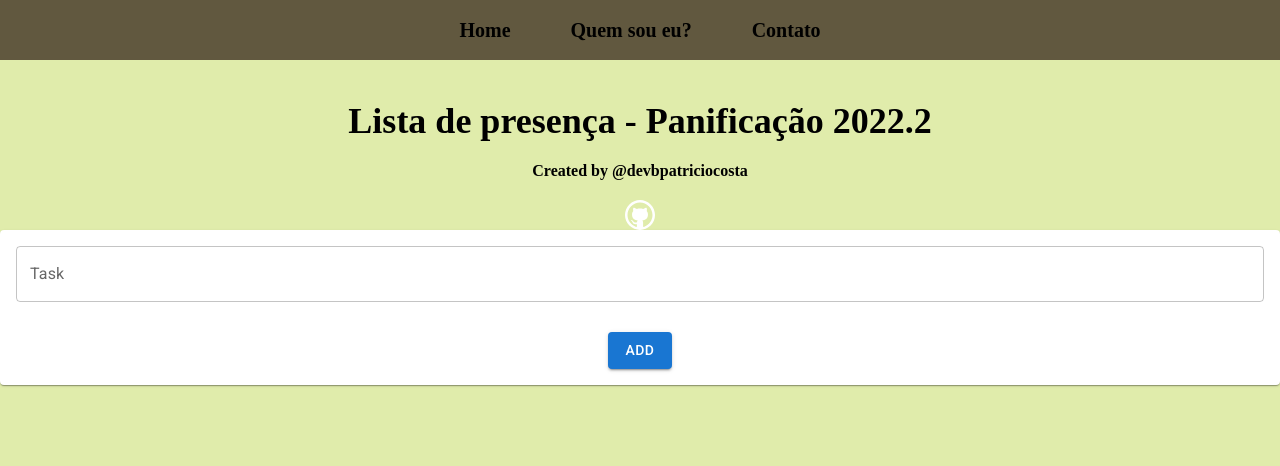
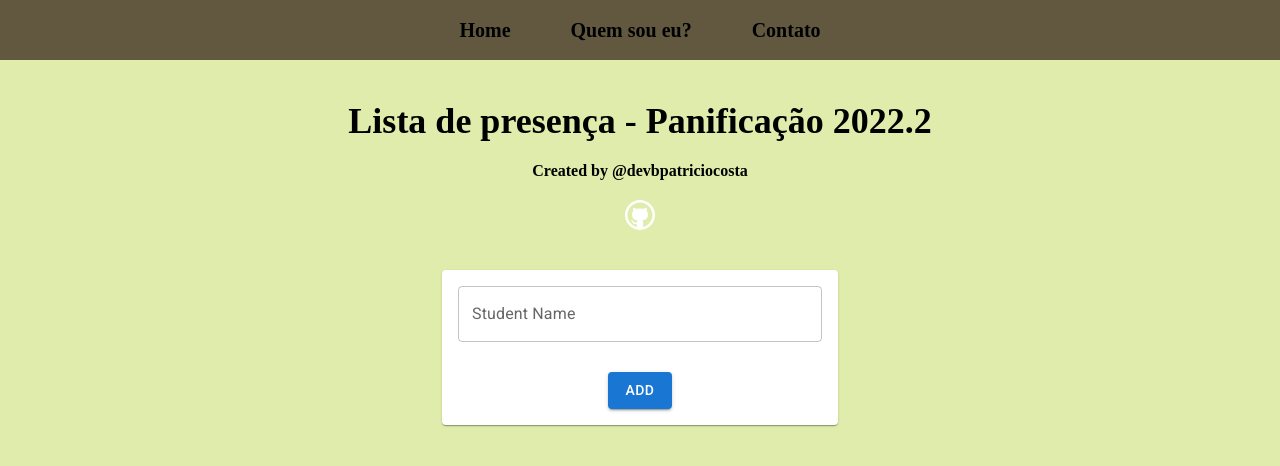
Before and after one commit to devbpatriciocosta/presence-list-reactJS, a Next.js app: page / in a window 1280 px wide. Shown: the top 466 px of the page. Built offline with nearby package versions, Linux system fonts and the light colour scheme.

Commit message:
Estilizando application - Student name

```diff
--- a/src/components/application/Application.jsx
+++ b/src/components/application/Application.jsx
@@ -10,7 +10,7 @@ function Application () {
 
         <TextField
           id="outlined-basic"
-            label="Task"
+            label="Student Name"
               variant="outlined"
                 onChange={() => setText()}
                   fullWidth
--- a/src/components/presenceListPage/PresenceListPage.jsx
+++ b/src/components/presenceListPage/PresenceListPage.jsx
@@ -4,6 +4,10 @@ import Subtitle from "../subtitle/Subtitle";
 import Icon from "../subtitle/Icon";
 import styles from '../subtitle/Icon.module.css'
 import Application from "../application/Application";
+
+import { style } from '@mui/system';
+import { useState } from 'react';
+import { Container } from '@mui/material';
 
 function PresenceListPage () {
   return (
@@ -22,7 +26,9 @@ function PresenceListPage () {
     </div>
 
     <div>
-      <Application />
+      <Container maxWidth="xs" style={{ marginTop:"40px" }}>
+        <Application />
+      </Container>
     </div>
 </>
 
```
Also changed, not shown: src/components/studentContainer/StudentContainer.jsx (added).
